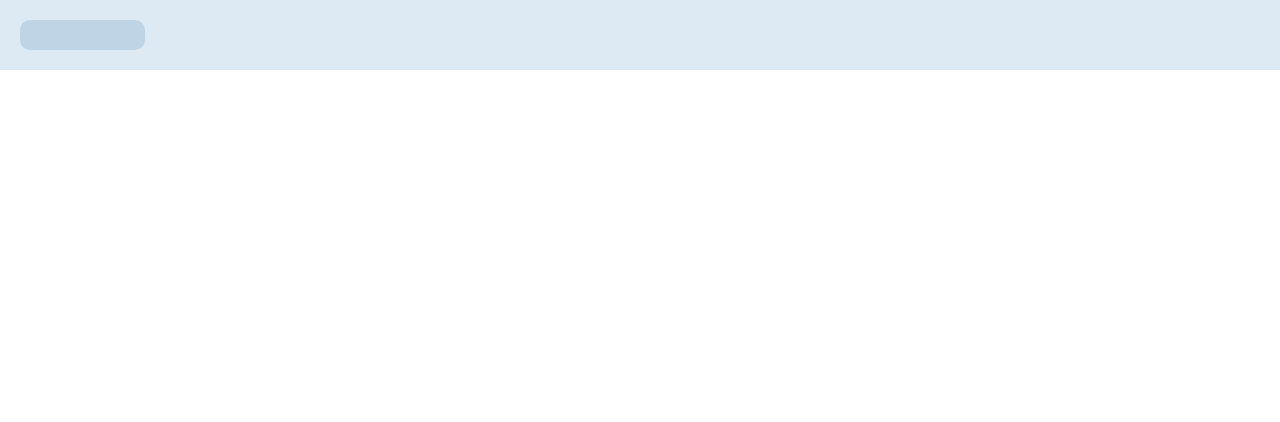
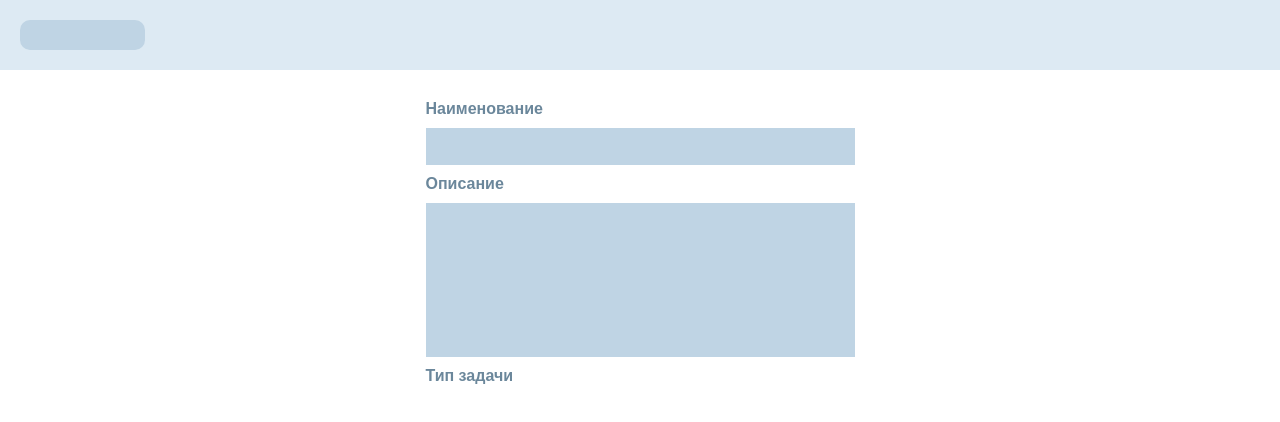
Before and after one commit to drodionov0/taskmanager_react, a React (Create React App) app: page /add in a window 1280 px wide. Shown: the top 422 px of the page. Built offline with nearby package versions, Linux system fonts and the light colour scheme.

Commit message:
new version

```diff
--- a/src/components/add.js
+++ b/src/components/add.js
@@ -1,9 +1,19 @@
+import styles from '../styles/add.module.css'
+
 
 const Add = () => {
     return(
         <body>
-            <div>
-                s
+            <div className={styles.container}>
+                <div className={styles.formadd}>
+                    <form className={styles.formad}>
+                        <label className={styles.lab}>Наименование</label>
+                        <input className={styles.inp}/>
+                        <label className={styles.lab}>Описание</label>
+                        <textarea className={styles.inp2}/>
+                        <label className={styles.lab}>Тип задачи</label>
+                    </form>
+                </div>
             </div>
         </body>
     )
--- /dev/null
+++ b/src/styles/add.module.css
@@ -0,0 +1,36 @@
+.container{
+    padding: 0 190px;
+    margin-top: 100px;
+    display: flex;
+    justify-content: center;
+    align-items: center;
+}
+
+.lab{
+    color: #6b879b;
+}
+
+.formad{
+    display: grid;
+    grid-auto-flow: row;
+    gap: 10px;
+}
+
+.inp{
+    background-color: #bfd4e4;
+    border: none;
+    width: 425px;
+    height: 35px;
+    outline: none;
+}
+
+.inp2 {
+    background-color: #bfd4e4;
+    border: none;
+    width: 425px;
+    height: 150px;
+    overflow-wrap: break-word;
+    outline: none;
+    text-align: top;
+    resize: none;
+}
```
